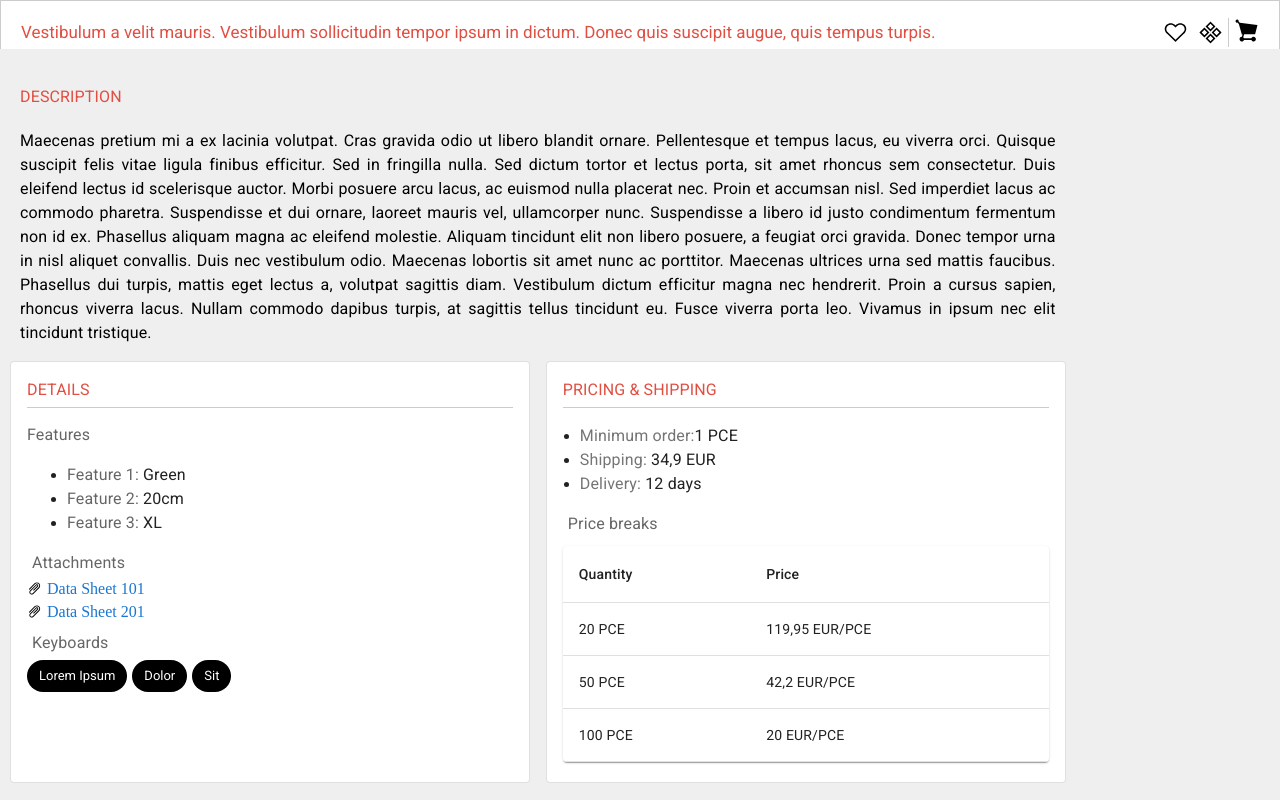
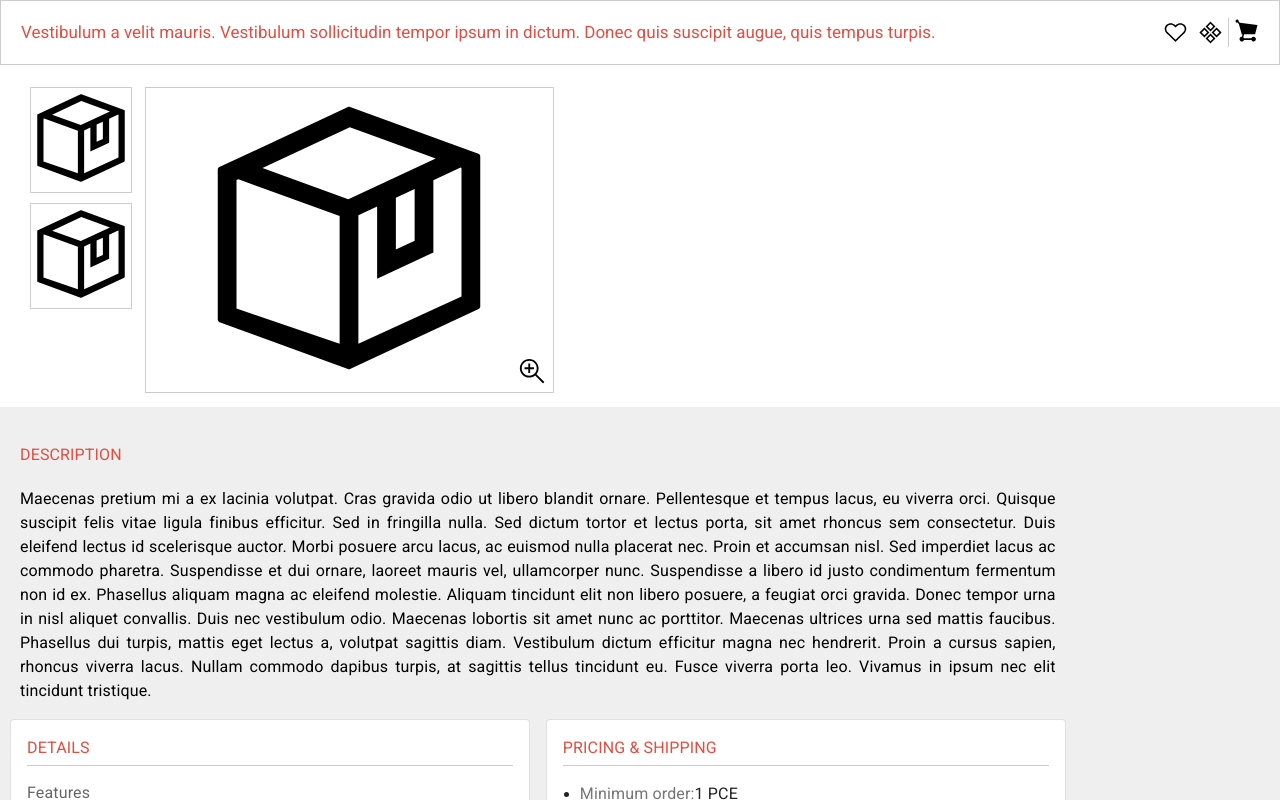
Before and after one commit to AbdulAhadSiddiqui11/jaggaer-frontend-assignment, a React app: page / in a window 1280 px wide. Shown: the top 800 px of the page. Built offline with nearby package versions, Linux system fonts and the light colour scheme.

Commit message:
Product viewer component

```diff
--- a/src/App.jsx
+++ b/src/App.jsx
@@ -1,16 +1,19 @@
 import React from "react";
-import Button from "@mui/material/Button";
+
 import HeaderBar from "./components/HeaderBar";
-import DetailsCard from "./components/DetailsCard";
-import PricingAndShippingCard from "./components/PricingAndShippingCard";
+import Footer from "./components/Footer";
 
 import data from "../resources/data/data.json";
-import Footer from "./components/Footer";
+
+import ProductDisplay from "./components/ProductDisplay";
+
+
 
 const App = () => {
   return (
     <div className="app">
       <HeaderBar />
+      <ProductDisplay />
       <Footer description={data.article.description_long} data={data} />
     </div>
   );
--- /dev/null
+++ b/src/components/ProductDisplay.jsx
@@ -0,0 +1,148 @@
+import React, { useState } from "react";
+import {
+  Grid,
+  Card,
+  CardMedia,
+  Dialog,
+  DialogContent,
+  DialogContentText,
+  DialogTitle,
+} from "@mui/material";
+import ZoomInIcon from "../../resources/icons/zoom-in.svg";
+import packageIcon from "../../resources/icons/package.svg";
+
+const images = [packageIcon, packageIcon, packageIcon];
+
+const ProductDisplay = () => {
+  const indexedImages = images.map((image, idx) => ({ idx, image }));
+  const [selectedImage, setSelectedImage] = useState(indexedImages[0].image);
+  const [selectedIdx, setSelectedIdx] = useState(0);
+  const [isDialogOpen, setIsDialogOpen] = useState(false);
+
+  const handleImageClick = (image) => {
+    setSelectedImage(image.image);
+    setSelectedIdx(image.idx);
+  };
+
+  const handleDialogOpen = () => {
+    setIsDialogOpen(true);
+  };
+
+  const handleDialogClose = () => {
+    setIsDialogOpen(false);
+  };
+
+  return (
+    <div style={{ padding: "30px" }}>
+      <Grid container spacing={1}>
+        <Grid
+          item
+          xs={12}
+          sm={12}
+          md={1.2}
+          style={{
+            display: "flex",
+            justifyContent: "center",
+            alignItems: "start",
+          }}
+        >
+          <Grid
+            container
+            spacing={1}
+            direction={{ sm: "row", md: "column" }}
+            style={{
+              display: "flex",
+              justifyContent: "center",
+              alignItems: "center",
+            }}
+          >
+            {indexedImages
+              .filter((image) => image.idx !== selectedIdx)
+              .map((image) => (
+                <Grid
+                  key={image.idx}
+                  item
+                  style={{
+                    border: "1px solid #ccc",
+                    marginBottom: "10px",
+                    marginRight: "5px",
+                    padding: "0",
+                  }}
+                >
+                  <div onClick={() => handleImageClick(image)}>
+                    <img
+                      src={image.image}
+                      alt={`Product Image ${image.idx}`}
+                      style={{
+                        objectFit: "cover",
+                        cursor: "pointer",
+                        width: "100px",
+                        maxWidth: "100%",
+                      }}
+                    />
+                  </div>
+                </Grid>
+              ))}
+          </Grid>
+        </Grid>
+        <Grid
+          item
+          xs={12}
+          md={3}
+          lg={4}
+          style={{
+            display: "flex",
+            justifyContent: "center",
+            border: "1px solid #ccc",
+            position: "relative",
+            padding: "0",
+          }}
+        >
+          <div onClick={handleDialogOpen}>
+            <img
+              src={selectedImage}
+              alt="Main Product Image"
+              style={{
+                width: "100%",
+                objectFit: "cover",
+                cursor: "pointer",
+              }}
+            />
+            <img
+              src={ZoomInIcon}
+              alt="Zoom In"
+              style={{
+                position: "absolute",
+                bottom: 5,
+                right: 5,
+                width: "30px",
+                cursor: "pointer",
+              }}
+            />
+          </div>
+        </Grid>
+        <Dialog open={isDialogOpen} onClose={handleDialogClose}>
+          <DialogTitle>Zoomed in product image</DialogTitle>
+          <DialogContent>
+            <DialogContentText>
+              <div style={{ width: "50vh", height: "50vh", overflow: "auto" }}>
+                <img
+                  src={selectedImage}
+                  alt="Enlarged Product Image"
+                  style={{
+                    width: "150%",
+                    height: "150%",
+                    objectFit: "contain",
+                    cursor: "zoom-in",
+                  }}
+                />
+              </div>
+            </DialogContentText>
+          </DialogContent>
+        </Dialog>
+      </Grid>
+    </div>
+  );
+};
+
+export default ProductDisplay;
```
Also changed, not shown: src/components/ItemCard.jsx (deleted, +0 -25 lines), src/components/ItemList.jsx (deleted, +0 -23 lines).
